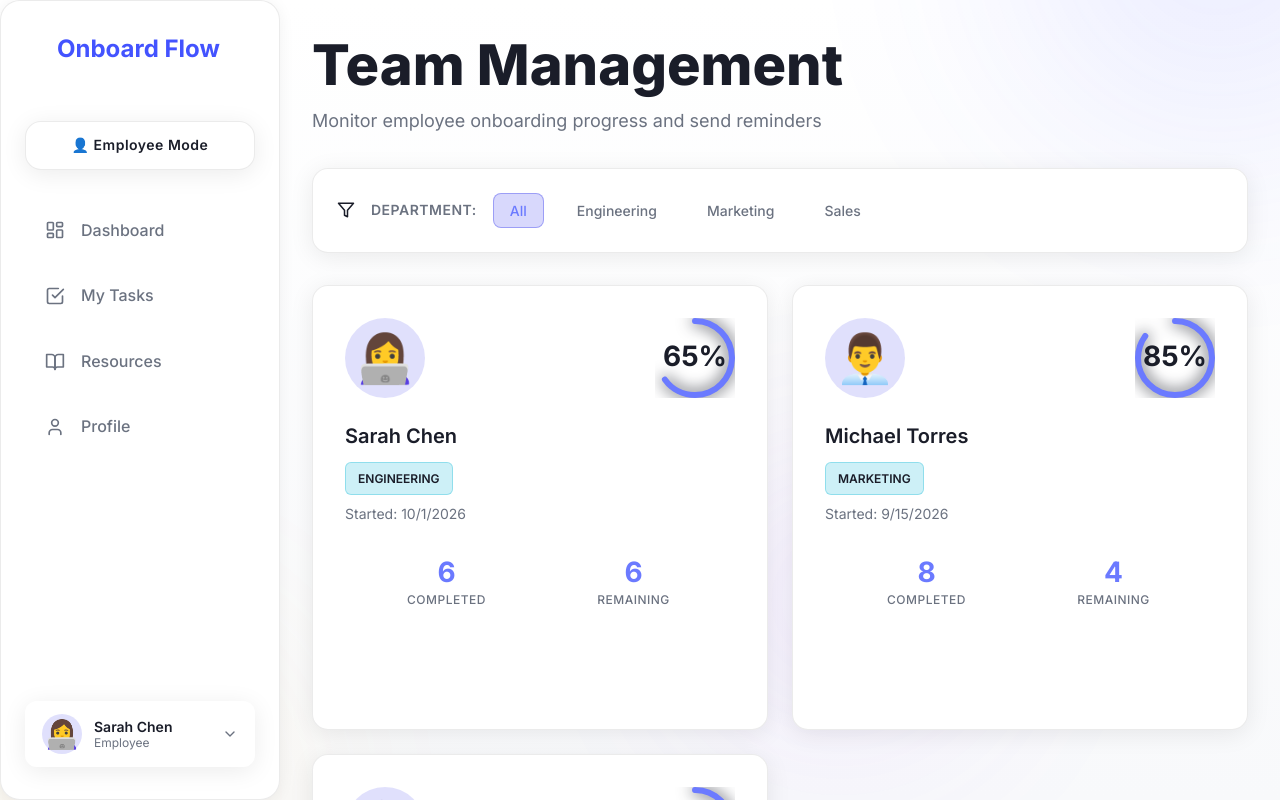
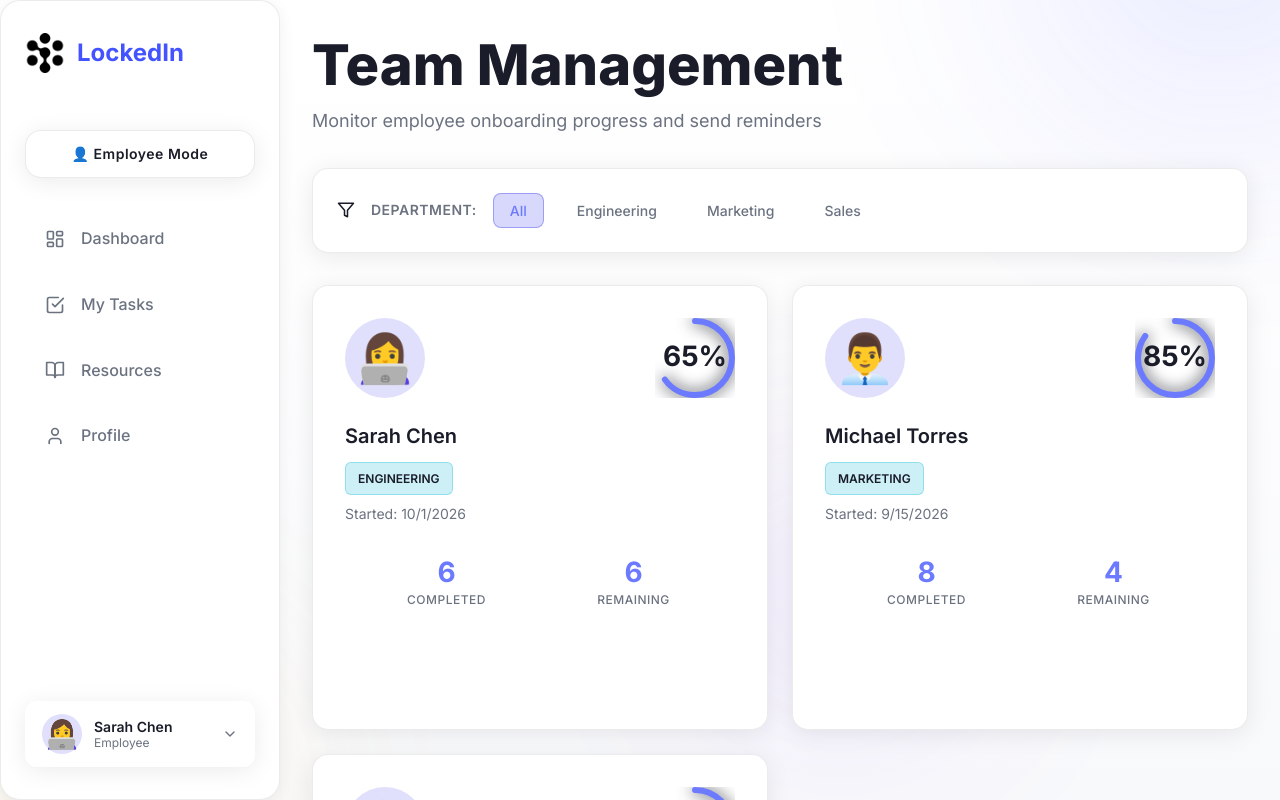
Before and after one commit to izzychils/tms-fe, a React (Vite) app: page /team in a window 1280 px wide. Shown: the top 800 px of the page. Built offline with nearby package versions, Linux system fonts and the light colour scheme; the HTML template or start-up script is replaced by a standard one.

Commit message:
Add LockedIn logo (07.jpg) to navbar, sidebar, footer, and favicon

```diff
--- a/index.html
+++ b/index.html
@@ -2,7 +2,7 @@
 <html lang="en">
   <head>
     <meta charset="UTF-8" />
-    <link rel="icon" type="image/svg+xml" href="/vite.svg" />
+    <link rel="icon" type="image/jpg" href="/logo.jpg" />
     <meta name="viewport" content="width=device-width, initial-scale=1.0" />
     <title>LockedIn - Employee Onboarding Made Simple</title>
   </head>
--- a/src/components/Sidebar.css
+++ b/src/components/Sidebar.css
@@ -18,6 +18,13 @@
   margin-bottom: 2rem;
   padding-bottom: 1.5rem;
   border-bottom: 1px solid rgba(255, 255, 255, 0.1);
+}
+
+.sidebar-logo-image {
+  width: 40px;
+  height: 40px;
+  border-radius: 8px;
+  object-fit: cover;
 }
 
 .logo-icon {
--- a/src/components/Sidebar.tsx
+++ b/src/components/Sidebar.tsx
@@ -53,8 +53,8 @@ const Sidebar: React.FC = () => {
     >
       {/* Logo */}
       <div className="sidebar-logo">
-        <Sparkles className="logo-icon" />
-        <h2 className="gradient-text">Onboard Flow</h2>
+        <img src="/logo.jpg" alt="LockedIn Logo" className="sidebar-logo-image" />
+        <h2 className="gradient-text">LockedIn</h2>
       </div>
 
       {/* Role Indicator */}
--- a/src/pages/Landing.css
+++ b/src/pages/Landing.css
@@ -37,6 +37,13 @@
   font-weight: 700;
   color: var(--text-primary);
   text-decoration: none;
+}
+
+.logo-image {
+  width: 40px;
+  height: 40px;
+  border-radius: 8px;
+  object-fit: cover;
 }
 
 .logo-icon-wrapper {
--- a/src/pages/Landing.tsx
+++ b/src/pages/Landing.tsx
@@ -82,9 +82,7 @@ const Landing: React.FC = () => {
       <nav className="landing-nav">
         <div className="nav-container">
           <Link to="/" className="nav-logo">
-            <div className="logo-icon-wrapper">
-              <Zap className="logo-icon" />
-            </div>
+            <img src="/logo.jpg" alt="LockedIn Logo" className="logo-image" />
             <span className="logo-text">LockedIn</span>
           </Link>
 
@@ -298,9 +296,7 @@ const Landing: React.FC = () => {
         <div className="footer-container">
           <div className="footer-brand">
             <div className="footer-logo">
-              <div className="logo-icon-wrapper">
-                <Zap className="logo-icon" />
-              </div>
+              <img src="/logo.jpg" alt="LockedIn Logo" className="logo-image" />
               <span className="logo-text">LockedIn</span>
             </div>
             <p>Make the first days clear, friendly, and well-organized</p>
```
Also changed, not shown: public/logo.jpg (added).
